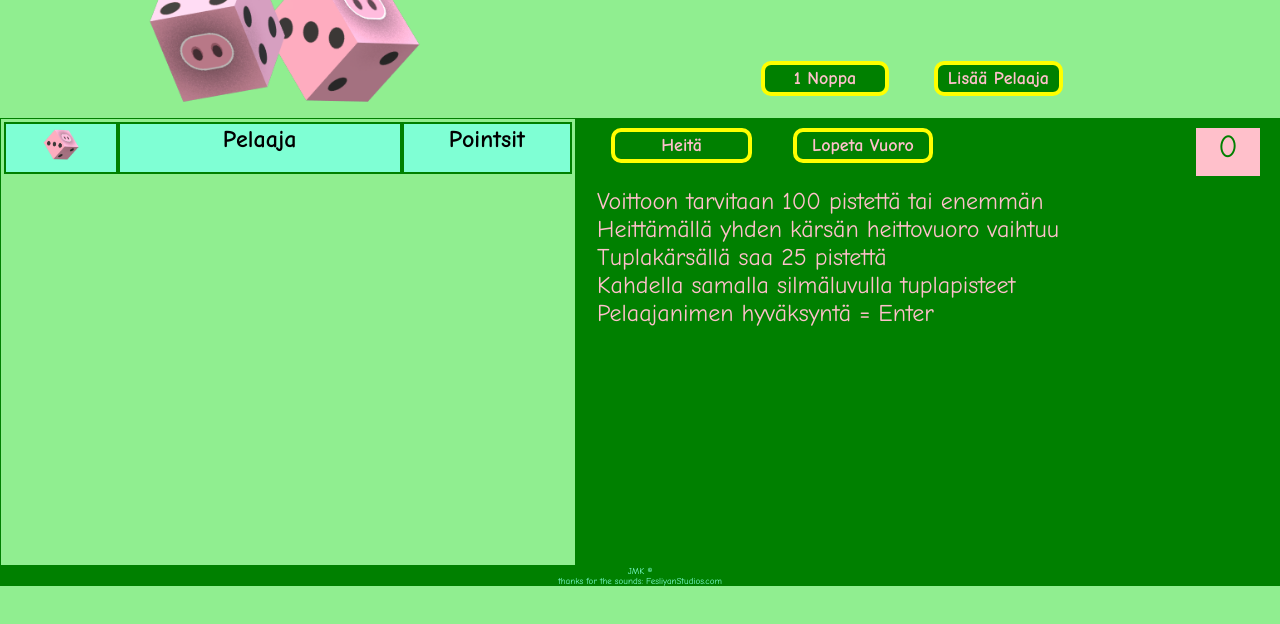
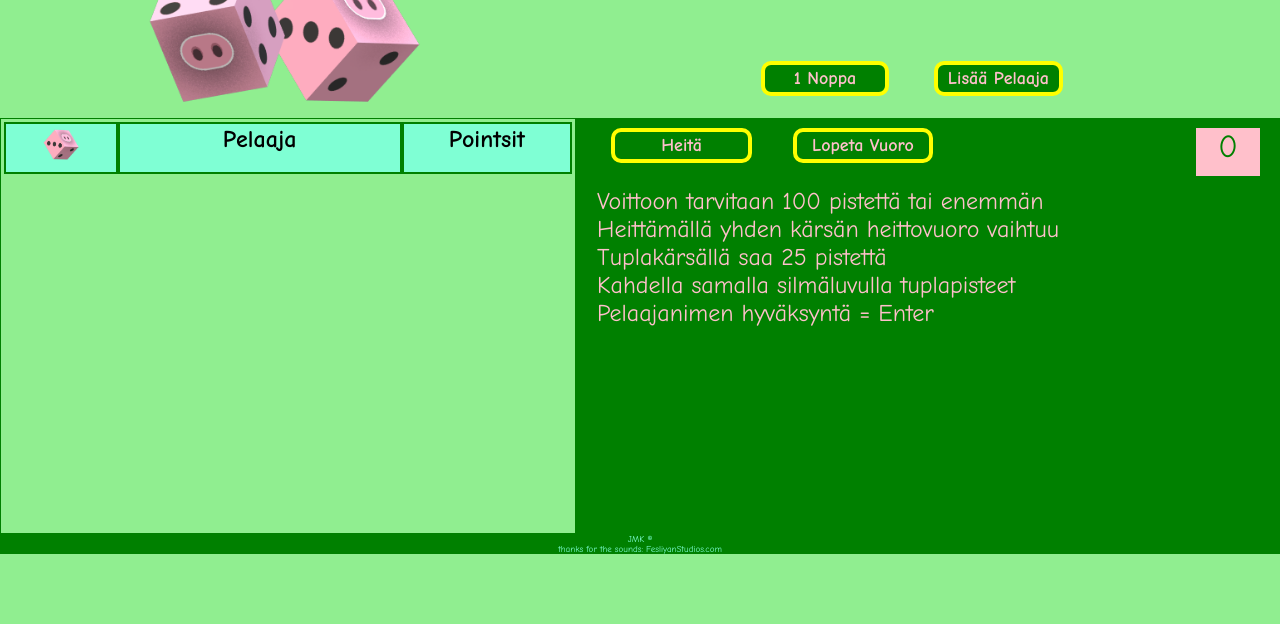
Before and after one commit to Koijari/412, a plain HTML site: page index.html in a window 1280 px wide. Shown: the part 94-718 px from the top of the page. Drawn offline with Linux system fonts and the light colour scheme.

Commit message:
Update noppa.css

```diff
--- a/noppa.css
+++ b/noppa.css
@@ -38,7 +38,7 @@ header {
 
 main {
     width: 100%;
-    height: 28rem;
+    height: 26rem;
 }
 
 .valinnat {
@@ -62,7 +62,7 @@ header img {
 
 table {
     width: 45%;
-    height: 28rem;
+    height: 26rem;
     background-color: lightgreen;
     float: inline-start;
     border: 1px solid green;
@@ -97,7 +97,7 @@ td>input {
 .poyta {
     position: relative;
     width: 55%;
-    height: 28rem;
+    height: 26rem;
     background-color: green;
     float: inline-end;
 }
```
